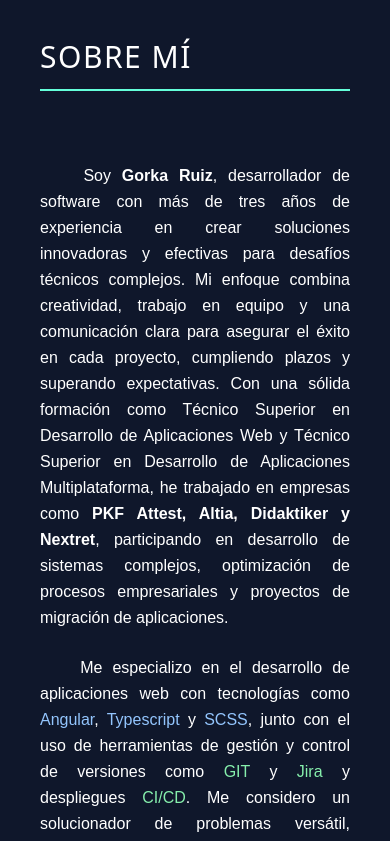
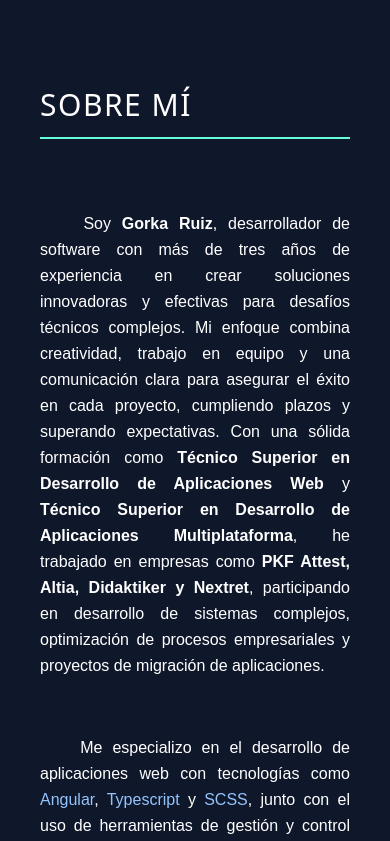
Before and after one commit to Gorka29/portfolio, an Angular app: page / in a window 390 px wide. Shown: the part 700-1541 px from the top of the page. Built offline with nearby package versions, Linux system fonts and the light colour scheme.

Commit message:
responsive

```diff
--- a/src/app/inicio/inicio.component.html
+++ b/src/app/inicio/inicio.component.html
@@ -1,4 +1,4 @@
-<section id="inicio" class="mb-16 md:mt-28">
+<section id="inicio" class="mb-28 md:mt-28">
   <div class="flex flex-col md:flex-row justify-center items-center w-full gap-8 md:gap-0">
     <div class="flex flex-col items-center w-full md:w-1/2 mt-16 md:mt-0">
       <h1 class="text-6xl md:text-8xl font-bold text-center mt-8 md:mt-16">Gorka Ruiz</h1>
--- a/src/app/sobre-mi/sobre-mi.component.html
+++ b/src/app/sobre-mi/sobre-mi.component.html
@@ -1,10 +1,15 @@
-<section id="sobre-mi" class="w-full min-h-screen bg-navy-900 text-white md:p-8">
-  <div class="container mx-auto md:px-8 py-8 md:py-16">
-    <div class="max-w-4xl mx-auto space-y-6 md:space-y-8 md:px-6">
-      <p class="text-base md:text-lg leading-relaxed text-justify">
+<section id="sobre-mi" class="w-full bg-navy-900 text-white">
+  <div class="container mx-auto py-8 md:pb-16">
+    <div class="flex flex-col md:flex-row justify-center items-center w-full ">
+      <div class="hidden xl:flex xl:flex-col xl:items-center xl:mb-14 xl:w-1/2">
+        <img src="https://img.freepik.com/psd-premium/retrato-sonriente-hombre-dibujos-animados-3d-aislado-sobre-fondo-transparente-png-psd_888962-1570.jpg" alt="Foto de Gorka Ruiz" class="w-64 h-64 rounded-full">
+      </div>
+      <!-- <div class="max-w-4xl mx-auto space-y-6 md:space-y-8 md:px-6"> -->
+      <div class="flex flex-col items-center w-full xl:w-1/2">
+        <p class="text-base mb-14 md:text-lg leading-relaxed text-justify">
           <span class="hidden md:inline">&nbsp;&nbsp;&nbsp;&nbsp;&nbsp;&nbsp;&nbsp;&nbsp;&nbsp;</span>
           <span class="md:hidden">&nbsp;&nbsp;&nbsp;</span>
-        Soy <span class="font-semibold">Gorka Ruiz</span>, desarrollador de software con más de tres años de experiencia en crear soluciones innovadoras y efectivas para desafíos técnicos complejos. Mi enfoque combina creatividad, trabajo en equipo y una comunicación clara para asegurar el éxito en cada proyecto, cumpliendo plazos y superando expectativas. Con una sólida formación como Técnico Superior en Desarrollo de Aplicaciones Web y Técnico Superior en Desarrollo de Aplicaciones Multiplataforma, he trabajado en empresas como <span class="font-semibold">PKF Attest, Altia, Didaktiker y Nextret</span>, participando en desarrollo de sistemas complejos, optimización de procesos empresariales y proyectos de migración de aplicaciones.
+          Soy <span class="font-semibold">Gorka Ruiz</span>, desarrollador de software con más de tres años de experiencia en crear soluciones innovadoras y efectivas para desafíos técnicos complejos. Mi enfoque combina creatividad, trabajo en equipo y una comunicación clara para asegurar el éxito en cada proyecto, cumpliendo plazos y superando expectativas. Con una sólida formación como <span class="font-semibold">Técnico Superior en Desarrollo de Aplicaciones Web</span> y <span class="font-semibold">Técnico Superior en Desarrollo de Aplicaciones Multiplataforma</span>, he trabajado en empresas como <span class="font-semibold">PKF Attest, Altia, Didaktiker y Nextret</span>, participando en desarrollo de sistemas complejos, optimización de procesos empresariales y proyectos de migración de aplicaciones.
         </p>
 
         <p class="text-base md:text-lg leading-relaxed text-justify">
@@ -23,4 +28,5 @@
         </p>
       </div>
     </div>
+  </div>
 </section>
```
Lines whose indentation alone changed are shown as unchanged.
